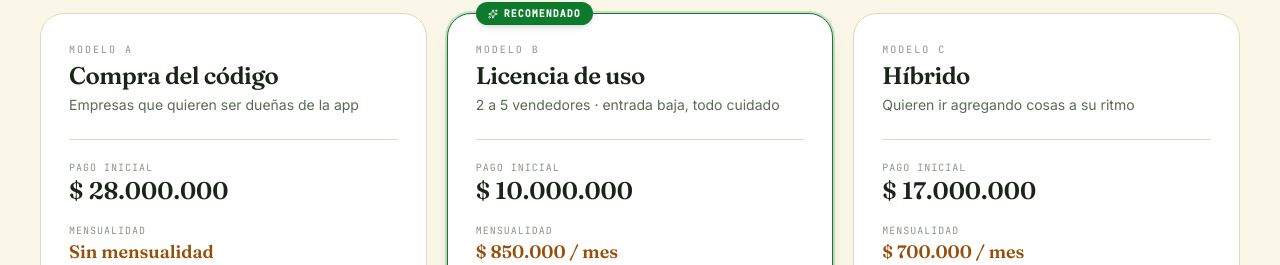
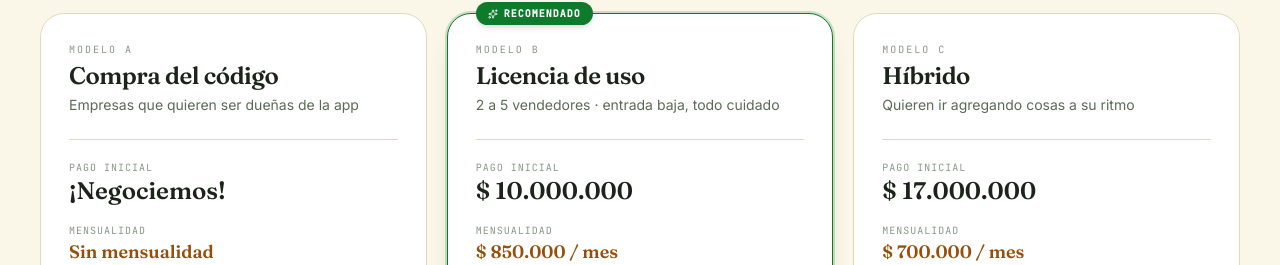
Before and after one commit to MichaelZapataAg/propuesta-arepas-luisa, a React (Vite) app: page / in a window 1280 px wide. Shown: the part 5904-6169 px from the top of the page. Built offline with nearby package versions, Linux system fonts and the light colour scheme.

Commit message:
chore(pricing): Compra del código sin cifra fija → ¡Negociemos!

```diff
--- a/src/data/pricing.ts
+++ b/src/data/pricing.ts
@@ -40,7 +40,7 @@ export const OPTIONS: Option[] = [
       {
         id: 'sale',
         name: 'Compra del código',
-        upfront: '$ 28.000.000',
+        upfront: '¡Negociemos!',
         monthly: 'Sin mensualidad',
         bestFor: 'Empresas que quieren ser dueñas de la app',
         includes: [
@@ -105,7 +105,7 @@ export const OPTIONS: Option[] = [
       {
         id: 'sale',
         name: 'Compra del código',
-        upfront: '$ 85.000.000',
+        upfront: '¡Negociemos!',
         monthly: 'Hosting ~ $ 100.000 / mes',
         bestFor: 'Quieren independencia técnica total',
         includes: [
```
